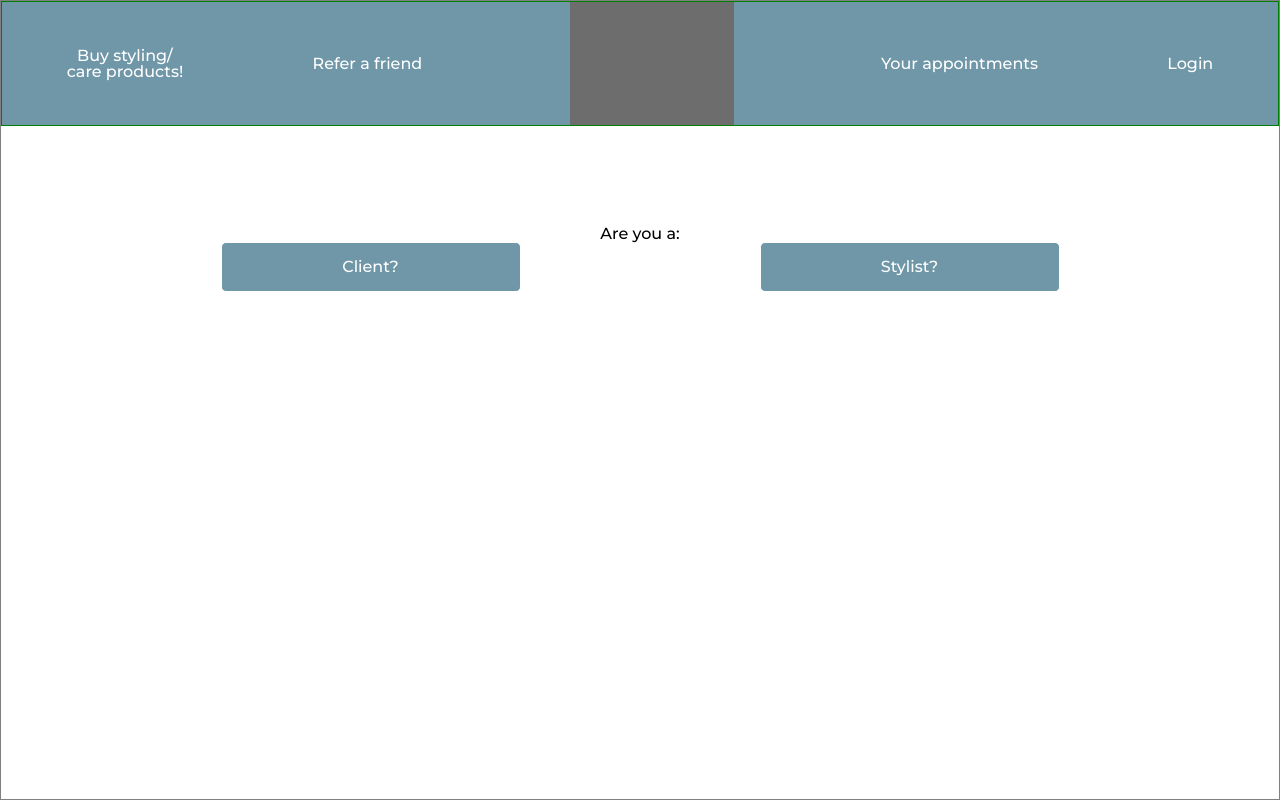
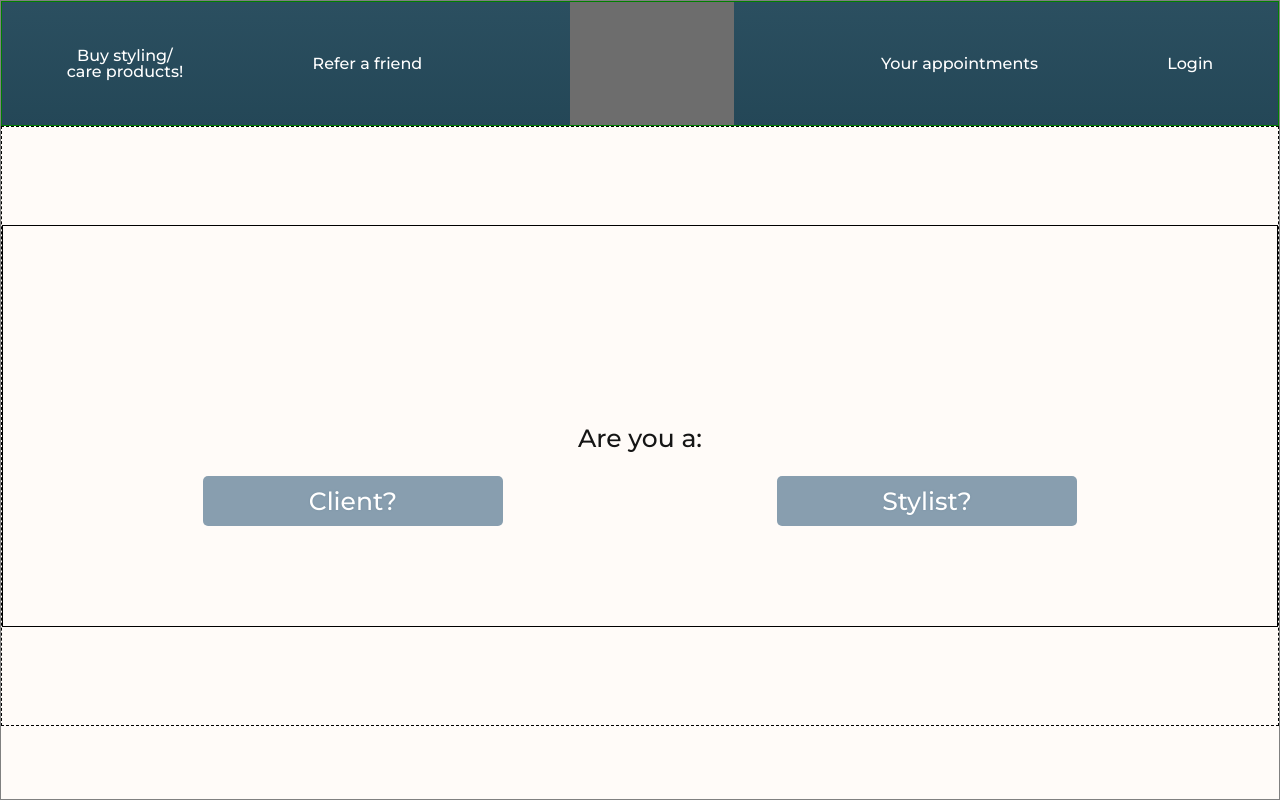
Before and after one commit to vernchao91/cutAbove, a React (Create React App) app in the folder frontend/: page /#/signup in a window 1280 px wide. Built offline with nearby package versions, Linux system fonts and the light colour scheme; grey boxes are pictures that could not be loaded.

Commit message:
basic styling done for tonight

```diff
--- a/frontend/public/styles/mystyle.css
+++ b/frontend/public/styles/mystyle.css
@@ -11,6 +11,18 @@ body {
     height: 100vh;
     border: 1px solid gray;
     font-family: 'Montserrat', sans-serif;
+    color: rgb(21, 21, 21);
+    background-color: #fffbf8;
+    align-items: center;
+}
+
+.body {
+    display: flex;
+    flex-direction: row;
+    justify-content: center;
+    align-items: center;
+    height: 75vh;
+    border: 1px dashed black;
 }
 
 .nav-bar {
@@ -20,7 +32,7 @@ body {
     align-items: center;
     height: 125px;
     border: 1px solid green;
-    background-color: #7097A8;
+    background-image: linear-gradient(#2B4F60, #244757);
 }
 
 .nav-bar > a {
@@ -42,19 +54,22 @@ body {
 .signup-buttons {
     display: flex;
     flex-direction: column;
-    justify-content: space-between;
-    padding: 100px;
+    justify-content: space-evenly;
+    padding: 200px;
+    width: 100%;
     height: 10vh;
+    font-size: 25px;
+    border: 1px solid black;
 }
 
 .signup-buttons-container {
     display: flex;
     flex-direction: row;
-    justify-content: space-around;
+    justify-content: space-between;
+    width: 100%;
 }
 
 .buttonforsignupform {
-    border: 1px solid white;
     width: 300px;
     height: 50px;
     display: flex;
@@ -63,34 +78,42 @@ body {
     align-items: center;
     text-decoration: none;
     color: white;
-    background-color: #7097A8;
+    background-image: linear-gradient(#889EAF, #889EAF);
     border-radius: 5px;
+    text-shadow: 0px 0px 2px #778fa1;
+    /* -webkit-text-stroke: 1px #D3E7EE; */
 }
 
-.session-form-container{
+/* .session-form-container{
   display: flex;
   flex-direction: column;
-  justify-content: center;
+  justify-content: space-around;
   align-items: center;
+    font-size: 25px;
 
-}
+} */
 .session-form-title {
+  font-family: 'Montserrat', sans-serif;
   padding: 20px;
-  margin-top: 20px;
-  font-family: 'Montserrat', sans-serif;
 }
 
 
 .session-form {
   display: flex;
   flex-direction: column;
-  justify-content: center;
+  justify-content: space-evenly;
   border: solid #7097A8;
   align-items: center;
   width: 75%;
-  height: 100%;
+  padding: 15px;
   border-radius: 5px;
+  font-size: 25px;
   box-shadow: 5px 5px 15px 0px #476a79;
+  background-color: #FDF6F0;
+}
+
+.session-form-login {
+
 }
 
 .session-form form {
@@ -99,16 +122,22 @@ body {
   display: flex;
   flex-direction: column;
   align-items: center;
+  padding: 10px;
 }
 
-.session-form input[type='text'], input[type='password'] {
+.session-form input[type='text'],
+input[type='password'] {
+  height: 50px;
   padding: 15px;
   width: 90%;
+  font-family: 'Montserrat', sans-serif;
+    font-size: 20px;
+    background-color: #fffcf9;
 }
 
 .session-form input[type='submit'] {
   width: 25%;
-  height: 50px;
+  height: 75px;
   font-family: 'Montserrat', sans-serif;
   font-weight: 700;
   background-color: #ABD1DC;
@@ -116,6 +145,18 @@ body {
   border: solid #7097A8 ;
   color: white;
   text-shadow: 2px 2px 2px #7097A8;
+  width: 300px;
+  font-size: 25px;
+  height: 50px;
+  display: flex;
+  flex-direction: row;
+  justify-content: center;
+  align-items: center;
+  text-decoration: none;
+  color: white;
+  background-image: linear-gradient(#889EAF, #889EAF);
+  border-radius: 5px;
+  text-shadow: 0px 0px 2px #778fa1;
 }
 
 .errors {
--- a/frontend/src/components/app.jsx
+++ b/frontend/src/components/app.jsx
@@ -11,6 +11,7 @@ import SignupButtons from './session/sign_up_button';
 const App = () => (
   <div>
     <NavBarContainer />
+    <div className = "body">
     <Switch>
         <AuthRoute exact path="/" component={MainPage} />
         <AuthRoute exact path="/login" component={LoginFormContainer} />
@@ -18,6 +19,10 @@ const App = () => (
         <AuthRoute exact path="/users/signup" component={SignupFormContainer} />
         <AuthRoute exact path="/stylists/signup" component={StylistSignupFormContainer} />
     </Switch>
+    </div>
+    <footer>
+
+    </footer>
   </div>
 );
 
--- a/frontend/src/components/session/login_form.jsx
+++ b/frontend/src/components/session/login_form.jsx
@@ -55,8 +55,7 @@ class LoginForm extends React.Component {
 
   render() {
     return (
-      <div className='session-form-container'>
-        <div className='session-form'>
+        <div className='session-form login'>
         <form onSubmit={this.handleSubmit}>
         <h3 className='session-form-title'>
         Are you a new User? <nbsp />
@@ -81,7 +80,7 @@ class LoginForm extends React.Component {
             {this.renderErrors()}
         </form>
         </div>
-      </div>
+
     );
   }
 }
--- a/frontend/src/components/session/sign_up_button.js
+++ b/frontend/src/components/session/sign_up_button.js
@@ -6,6 +6,7 @@ export default function signupbuttons() {
     return(
         <div className = "signup-buttons">
         <span>Are you a:</span>
+        <br/>
             <div className = "signup-buttons-container">
             <Link className = "buttonforsignupform" to = "/users/signup">
                 Client?
--- a/frontend/src/components/session/signup_form.jsx
+++ b/frontend/src/components/session/signup_form.jsx
@@ -60,7 +60,6 @@ class SignupForm extends React.Component {
 
   render() {
     return (
-      <div className="session-form-container">
           <div className="session-form">
         <form onSubmit={this.handleSubmit}>
         <h3 className='session-form-title'>Client Sign Up</h3>
@@ -103,7 +102,6 @@ class SignupForm extends React.Component {
             <input type="submit" value="Sign Up" />
             {this.renderErrors()}
         </form>
-          </div>
       </div>
     );
   }
--- a/frontend/src/components/session/stylist_signup_form.jsx
+++ b/frontend/src/components/session/stylist_signup_form.jsx
@@ -64,9 +64,8 @@ class SignupForm extends React.Component {
 
   render() {
     return (
-      <div className="session-form-container">
+        <div className="session-form">
         <h3 className='session-form-title'>Stylist Sign Up</h3>
-          <div className="session-form">
         <form onSubmit={this.handleSubmit}>
             <br/>
               <input type="text"
@@ -121,7 +120,6 @@ class SignupForm extends React.Component {
             {this.renderErrors()}
         </form>
           </div>
-      </div>
     );
   }
 }
```
